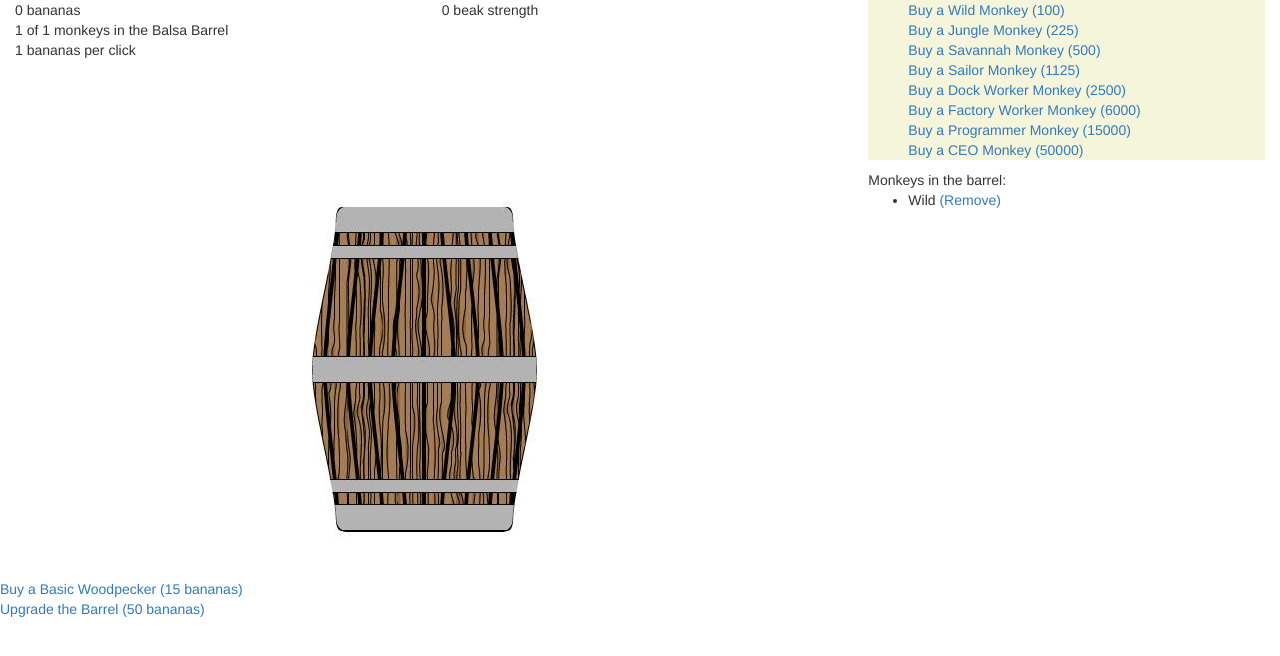
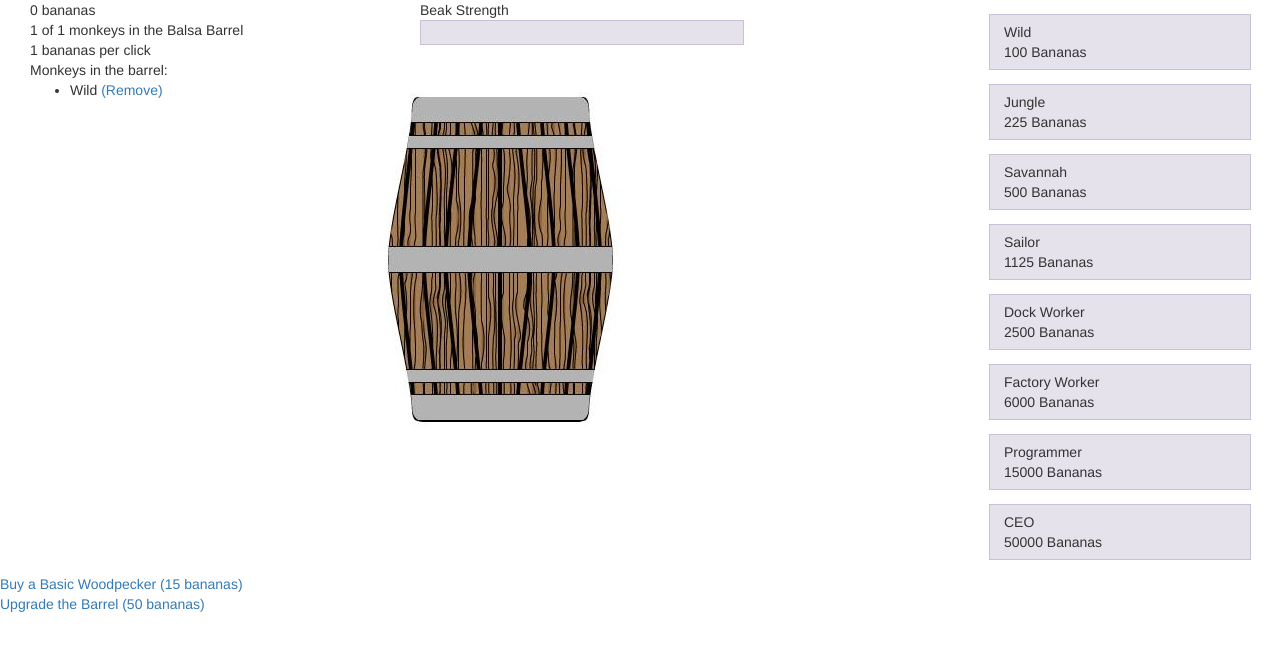
Before and after one commit to smithmd/monkey-business, a PHP site: page / in a window 1280 px wide. Shown: the top 656 px of the page. Run offline with PHP 8.4, Linux system fonts and the light colour scheme.

Commit message:
Changed beak strength to progress bar instead of integer

```diff
--- a/index.html
+++ b/index.html
@@ -17,27 +17,36 @@
 <body>
   <div class="container-fluid">
     <div class="row">
+      <div class="col-md-9">
+        <div class="container">
+          <div class="row">
             <div id="scoreboard" class="col-md-4">
               <span id="bCounter">0</span> bananas<br/>
-        <span id="inBarrel">1</span> of <span id="sBarrel">1</span> monkeys in the <span id="barrelType"></span>
+              <span id="inBarrel">1</span> of <span id="sBarrel">1</span> monkeys in the
+              <span id="barrelType"></span>
               Barrel<br/>
 
               <span id="bpc"></span> bananas per click<br/>
             </div>
             <div class="col-md-4">
-        <span id="bStrength">0</span> beak strength<br/>
+              Beak Strength<br/>
+              <div id="beakStrengthHolder">
+                <div id="beakStrengthBar"></div>
               </div>
-      <div id="monkeys" class="col-md-4">
             </div>
           </div>
           <div class="row">
-      <div class="col-md-8 text-center">
-        <a href="javascript:void(0);" onclick="barrelClick()" id="barrel"><img src="img/barrel.jpg"/></a>
-      </div>
-      <div class="col-md-4">
+            <div class="col-md-2">
               <span>Monkeys in the barrel:</span><br/>
               <ul id="monkeysInBarrel"></ul>
             </div>
+            <div class="col-md-6 text-center">
+              <a href="javascript:void(0);" onclick="barrelClick()" id="barrel"><img src="img/barrel.jpg"/></a>
+            </div>
+          </div>
+        </div>
+      </div>
+      <div class="col-md-3" id="monkeysToBuy"></div>
     </div>
     <div id="upgrades" class="row">
       <a href="javascript:void(0);" onclick="addWoodpecker()">Buy a Basic Woodpecker (<span id="wCost">15</span>
@@ -47,13 +56,17 @@
   </div>
   <script type="application/javascript">
     document.observe("dom:loaded", function () {
-      var monkeyList = '<ul class="monkeysToBuy">';
       monkeys.each(function (pair) {
-        monkeyList += '<li><a href="javascript:void(0);" onclick="addMonkey(\'' + pair.key + '\')">'
-            + 'Buy a ' + pair.value.type + " Monkey (" + pair.value.cost + ")" + '</a></li>';
+        var monkey = document.createElement('div');
+        monkey.setAttribute('onclick', 'addMonkey("' + pair.key + '")');
+        monkey.classList.add('monkeyToBuy');
+
+        var monkeyName = document.createTextNode(pair.value.type);
+        monkey.appendChild(monkeyName);
+        monkey.appendChild(document.createElement('br'));
+        monkey.appendChild(document.createTextNode(pair.value.cost + ' Bananas'));
+        document.getElementById('monkeysToBuy').appendChild(monkey);
       });
-      monkeyList += '</ul>';
-      $('monkeys').innerHTML = monkeyList;
       refreshMonkeysInBarrel();
       refreshBPC();
       refreshBarrel();
--- a/js/game.js
+++ b/js/game.js
@@ -14,9 +14,7 @@ function removeMonkey(index) {
 }
 
 function addWoodpecker() {
-  //gameState.enableWoodPecker(100, 100, 15); // pecks the barrel 100 times, once per 100ms
   gameState.buyWoodPecker();
-  refreshBeakStrength();
   refreshWoodPeckerCost();
 }
 
@@ -36,10 +34,6 @@ function upgradeBarrel() {
 
 function refreshBananas() {
   $('bCounter').innerHTML = gameState.bananas;
-}
-
-function refreshBeakStrength() {
-  $('bStrength').innerHTML = gameState.beakStrength;
 }
 
 function refreshWoodPeckerCost() {
--- a/js/gameState.js
+++ b/js/gameState.js
@@ -52,17 +52,24 @@ GameState.prototype = {
     var self = this;
     self.hasWoodPecker = true;
     self.beakStrength = beakStrength;
+    var originalBeakStrength = self.beakStrength;
     var WoodPecker = setInterval(
         function () {
           self.barrel.click(self);
           self.beakStrength--;
+
+          // update percentage bar
+          var beakStrengthBar = document.getElementById('beakStrengthBar');
+          var percentage = (self.beakStrength / originalBeakStrength) * 100;
+          beakStrengthBar.style.width = percentage + '%';
+
           if (self.beakStrength === 0) {
+            beakStrengthBar.style.width = '0';
             clearInterval(WoodPecker);  // This ends the automatic execution of the Barrel.click function.
             //  Probably some sort of animation should be ended here?
             self.hasWoodPecker = false;
           }
           refreshBananas();
-          refreshBeakStrength();
         }, peckSpeed);  // This clicks the barrel every 1000 milliseconds, doesn't need to be in loop.
     //  Probably some sort of animation or something should be turned on here?
   },
@@ -74,6 +81,7 @@ GameState.prototype = {
       return false;
     } else {
       if (this.spendBananas(this.magic)) {   // magic starts at 15, increases by about 35% every time.
+        document.getElementById('beakStrengthBar').style.width = '100%';
         this.enableWoodPecker(Math.floor(this.magic * 1.1), 500);   // 500 is arbitrary, we'll probably change it.
         this.levelWoodPecker++; // Totally not being used right now, until we make a list of WPs.
         this.magic = Math.floor(this.magic * 1.35);
--- a/sass/style.css
+++ b/sass/style.css
@@ -1,7 +1,24 @@
-ul.monkeysToBuy {
-  background-color: beige; }
-  ul.monkeysToBuy li {
-    text-decoration: none;
-    list-style: none; }
+#monkeysToBuy .monkeyToBuy {
+  cursor: pointer;
+  background-color: rgba(86, 61, 124, 0.15);
+  border: 1px solid rgba(86, 61, 124, 0.2);
+  padding: .5em 1em;
+  margin: 1em; }
+  #monkeysToBuy .monkeyToBuy:hover {
+    background-color: rgba(86, 61, 124, 0.35);
+    border: 1px solid rgba(86, 61, 124, 0.4); }
+  #monkeysToBuy .monkeyToBuy:active {
+    background-color: rgba(86, 61, 124, 0.4);
+    border: 1px solid rgba(86, 61, 124, 0.45); }
+
+#beakStrengthHolder {
+  width: 90%;
+  background-color: rgba(86, 61, 124, 0.15);
+  border: 1px solid rgba(86, 61, 124, 0.2);
+  height: 25px; }
+  #beakStrengthHolder #beakStrengthBar {
+    background-color: rgba(86, 61, 124, 0.35);
+    height: 25px;
+    width: 0; }
 
 /*# sourceMappingURL=style.css.map */
--- a/sass/style.scss
+++ b/sass/style.scss
@@ -1,8 +1,32 @@
-ul.monkeysToBuy {
-  background-color: beige;
+#monkeysToBuy {
+  .monkeyToBuy {
+    cursor: pointer;
+    background-color: rgba(86, 61, 124, .15);
+    border: 1px solid rgba(86, 61, 124, .2);
+    padding: .5em 1em;
+    margin: 1em;
 
-  li {
-    text-decoration: none;
-    list-style: none;
+    &:hover {
+      background-color: rgba(86, 61, 124, .35);
+      border: 1px solid rgba(86, 61, 124, .4);
+    }
+
+    &:active {
+      background-color: rgba(86, 61, 124, .4);
+      border: 1px solid rgba(86, 61, 124, .45);
+    }
   }
 }
+
+#beakStrengthHolder {
+  width:90%;
+  background-color: rgba(86, 61, 124, .15);
+  border: 1px solid rgba(86, 61, 124, .2);
+  height:25px;
+
+  #beakStrengthBar {
+    background-color: rgba(86, 61, 124, .35);
+    height: 25px;
+    width:0;
+  }
+}
```
Also changed, not shown: 1 other file. Lines whose indentation alone changed are shown as unchanged.
